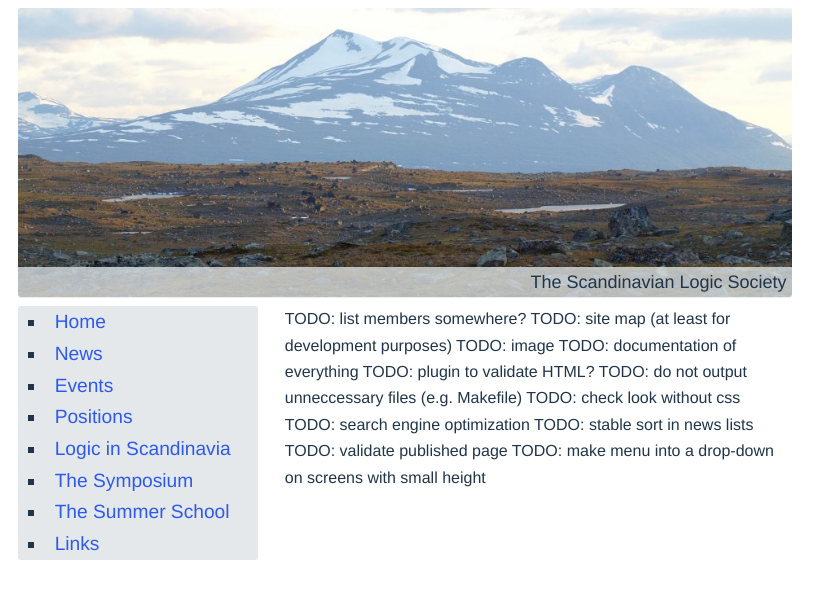
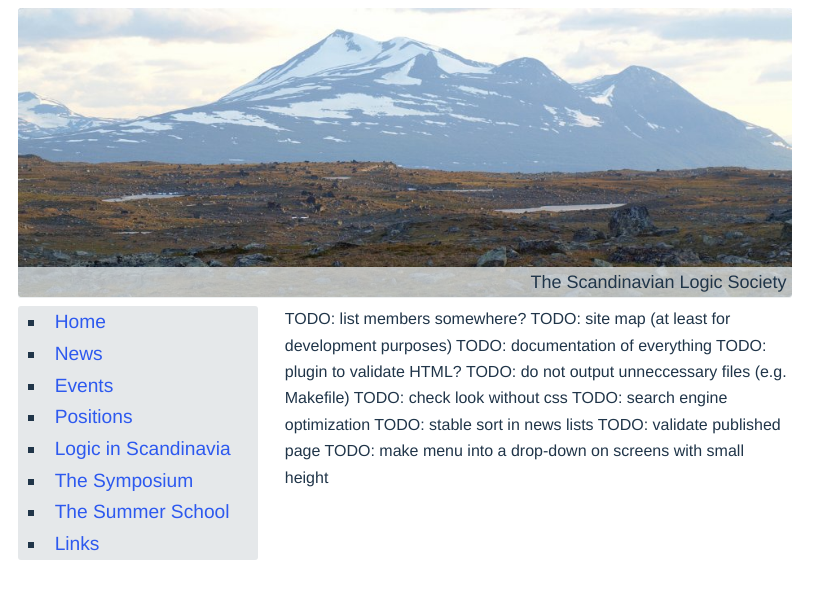
Before and after one commit to scandinavianlogic/scandinavianlogic.github.io, a Jekyll site: the page built from TODO.md, in a window 1280 px wide. Shown: the top 599 px of the page, without its empty margins (0-837 px from the left). Built offline with Jekyll 4.4.1, drawn with Linux system fonts in a browser that asks for light colours; our own code applies the rules of GitHub Pages for plain Markdown files.

Commit message:
removed TODO

```diff
--- a/TODO.md
+++ b/TODO.md
@@ -2,7 +2,6 @@
 ---
 {{ "TODO: list members somewhere?" | log_warning }}
 {{ "TODO: site map (at least for development purposes)" | log_warning }}
-{{ "TODO: image" | log_warning }}
 {{ "TODO: documentation of everything" | log_warning }}
 {{ "TODO: plugin to validate HTML?" | log_warning }}
 {{ "TODO: do not output unneccessary files (e.g. Makefile)" | log_warning }}
```
